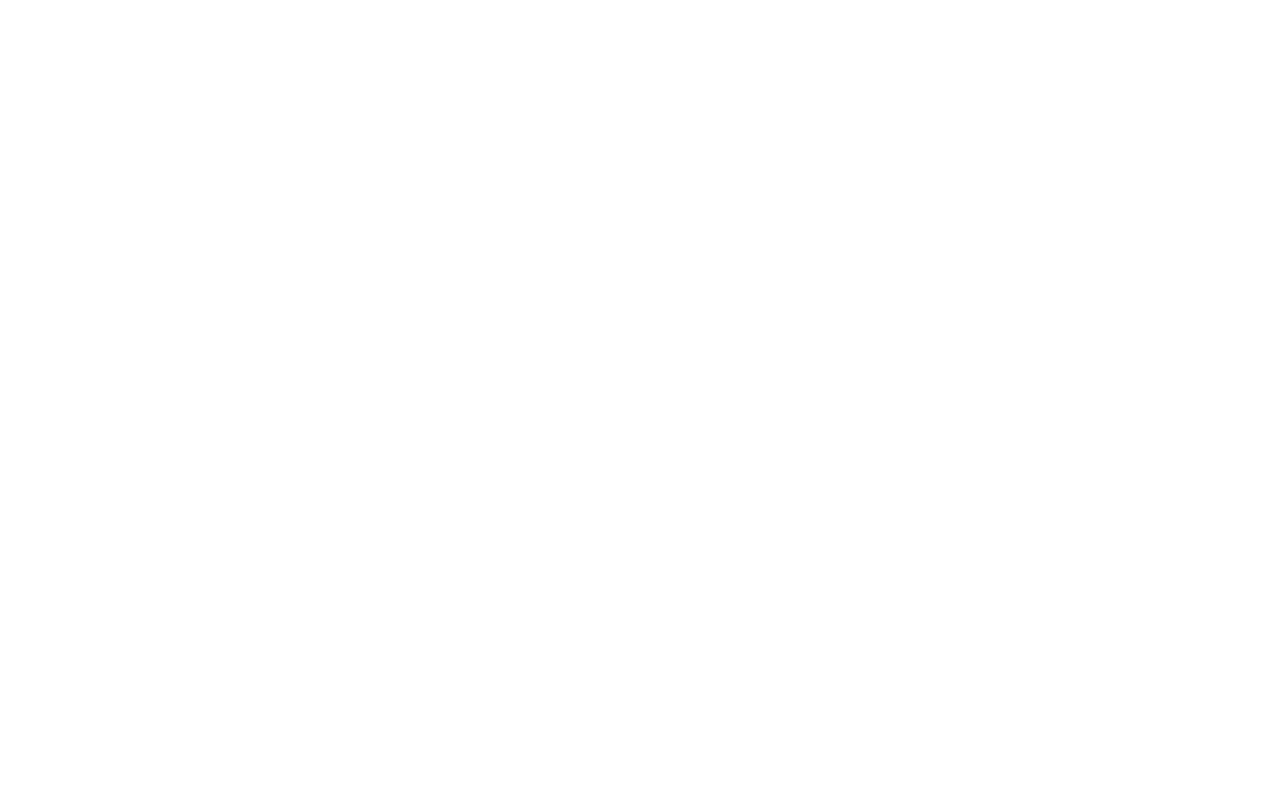
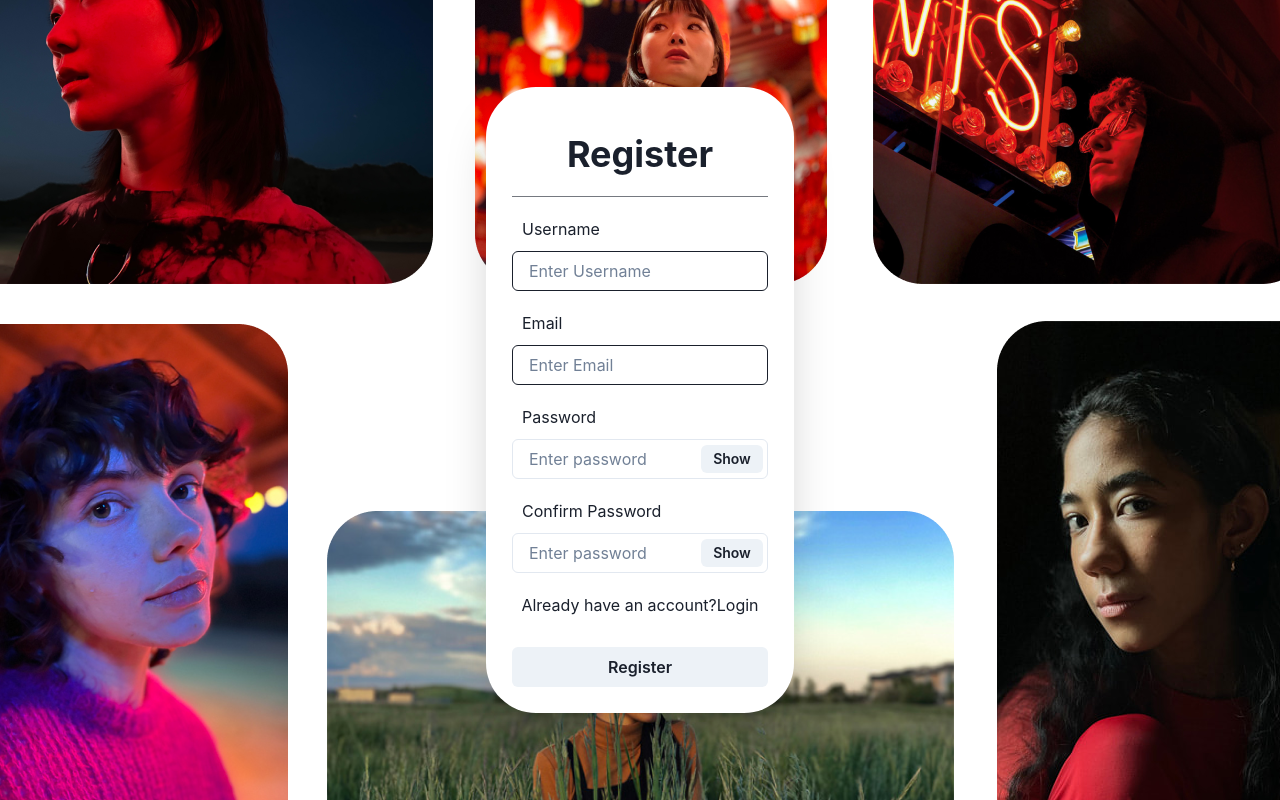
Before and after one commit to IF3110-2023-02-03/ClientSPA, a React (Vite) app: page /register in a window 1280 px wide. Built offline with nearby package versions, Linux system fonts and the light colour scheme.

Commit message:
feat: login and register

```diff
--- a/src/page/Login.jsx
+++ b/src/page/Login.jsx
@@ -1,8 +1,63 @@
+import {
+    Button,
+    Card,
+    CardHeader,
+    Center,
+    Divider,
+    Heading,
+    Input,
+    InputGroup,
+    InputRightElement,
+    Text } from "@chakra-ui/react"
+import { useState } from "react"
+import { Link } from "react-router-dom";
 function Login() {
+    const [show, setShow] = useState(false)
+  const handleClick = () => setShow(!show)
 
   return (
     <>
-        <h2>Login</h2>
+        <Center
+            height={"100vh"}
+            backgroundImage={"../../assets/home-page.png"}
+            backgroundPosition={"center"}
+            backgroundRepeat={"no-repeat"}
+            backgroundSize={"cover"}>
+            <Card
+                width={"24vw"}
+                shadow={"2xl"}
+                padding={"2%"}
+                borderRadius={"50px"}>
+                <CardHeader>
+                    <Heading
+                        size='md'
+                        textAlign={"center"}
+                        fontSize={"36px"}>
+                            Login
+                    </Heading>
+                </CardHeader>
+                <Divider/>
+                <Text m='20px 8px 10px 10px'>Username</Text>
+                <Input placeholder='Enter Username' size='md' />
+                <Text m='20px 8px 10px 10px'>Password</Text>
+                <InputGroup size='md' mb={"20px"}>
+                    <Input
+                        pr='4.5rem'
+                        type={show ? 'text' : 'password'}
+                        placeholder='Enter password'
+                    />
+                    <InputRightElement width='4.5rem'>
+                        <Button h='1.75rem' size='sm' onClick={handleClick}>
+                        {show ? 'Hide' : 'Show'}
+                        </Button>
+                    </InputRightElement>
+                </InputGroup>
+                <Center mb={"30px"}>Do not have an account?<Link to='/register'>Register</Link></Center>
+                <Button>Login</Button>
+            </Card>
+
+        </Center>
+
     </>
   )
 }
--- a/src/page/Register.jsx
+++ b/src/page/Register.jsx
@@ -1,7 +1,79 @@
+import {
+    Button,
+    Card,
+    CardHeader,
+    Center,
+    Divider,
+    Heading,
+    Input,
+    InputGroup,
+    InputRightElement,
+    Text } from "@chakra-ui/react"
+import { useState } from "react"
+import { Link } from "react-router-dom";
+
 function Register() {
+    const [show, setShow] = useState(false)
+  const handleClick = () => setShow(!show)
 
   return (
     <>
+        <Center
+            height={"100vh"}
+            backgroundImage={"../../assets/home-page.png"}
+            backgroundPosition={"center"}
+            backgroundRepeat={"no-repeat"}
+            backgroundSize={"cover"}>
+            <Card
+                width={"24vw"}
+                shadow={"2xl"}
+                padding={"2%"}
+                borderRadius={"50px"}>
+                <CardHeader>
+                    <Heading
+                        size='md'
+                        textAlign={"center"}
+                        fontSize={"36px"}>
+                            Register
+                    </Heading>
+                </CardHeader>
+                <Divider/>
+                <Text m='20px 8px 10px 10px'>Username</Text>
+                <Input placeholder='Enter Username' size='md' />
+                <Text m='20px 8px 10px 10px'>Email</Text>
+                <Input placeholder='Enter Email' size='md' />
+                <Text m='20px 8px 10px 10px'>Password</Text>
+                <InputGroup size='md'>
+                    <Input
+                        pr='4.5rem'
+                        type={show ? 'text' : 'password'}
+                        placeholder='Enter password'
+                    />
+                    <InputRightElement width='4.5rem'>
+                        <Button h='1.75rem' size='sm' onClick={handleClick}>
+                        {show ? 'Hide' : 'Show'}
+                        </Button>
+                    </InputRightElement>
+                </InputGroup>
+                <Text m='20px 8px 10px 10px'>Confirm Password</Text>
+                <InputGroup size='md' mb={"20px"}>
+                    <Input
+                        pr='4.5rem'
+                        type={show ? 'text' : 'password'}
+                        placeholder='Enter password'
+                    />
+                    <InputRightElement width='4.5rem'>
+                        <Button h='1.75rem' size='sm' onClick={handleClick}>
+                        {show ? 'Hide' : 'Show'}
+                        </Button>
+                    </InputRightElement>
+                </InputGroup>
+                <Center mb={"30px"}>Already have an account?<Link to='/login'>Login</Link></Center>
+                <Button>Register</Button>
+            </Card>
+
+        </Center>
+
     </>
   )
 }
```
Lines whose indentation alone changed are shown as unchanged.
